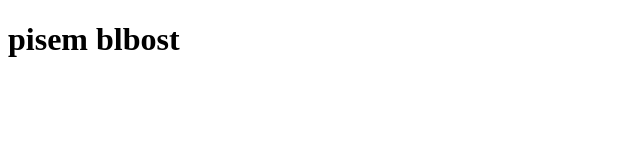
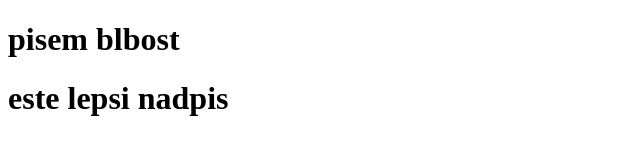
Before and after one commit to ViktorZambor/gitujeme-o-100-sest, a plain HTML site: page index.html in a window 1280 px wide. Shown: the whole page, without its empty margins (0-640 px from the left). Drawn offline with Linux system fonts and the light colour scheme.

Commit message:
este lepsi nadpis

```diff
--- a/index.html
+++ b/index.html
@@ -7,6 +7,6 @@
 	<h1>pisem blbost</h1>
 </head>
 <body>
-
+	<h1>este lepsi nadpis</h1>
 </body>
 </html>
```
